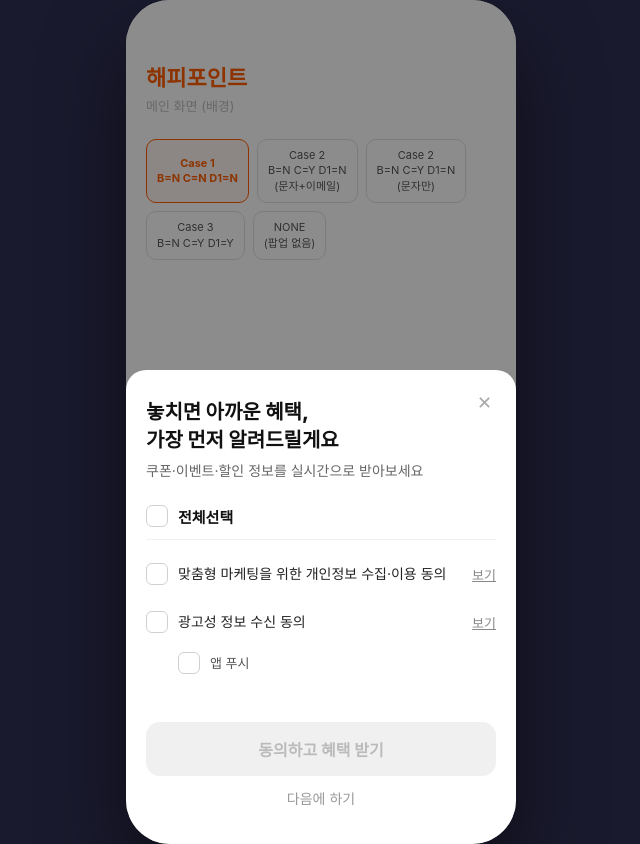
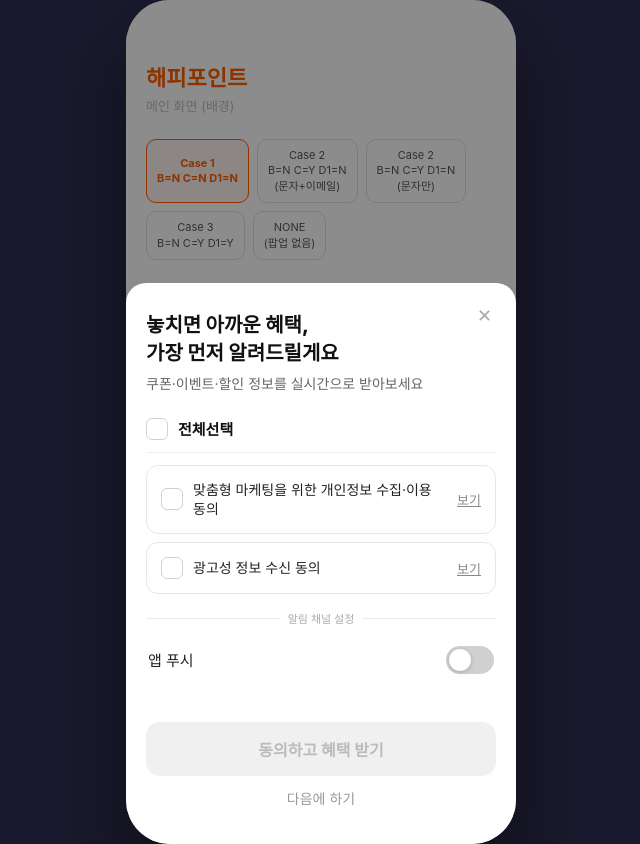
Before and after one commit to songyuin-ai/targeting-push-popup, a React (Vite) app: page / in a window 1280 px wide. Shown: the whole page, without its empty margins (319-959 px from the left). Built offline with nearby package versions, Linux system fonts and the light colour scheme; a web font is replaced by a local one.

Commit message:
feat: 동의서(카드형)와 채널 수신(토글)으로 UI 분리, 섹션 구분선 추가

```diff
--- /dev/null
+++ b/src/components/ConsentPopup/ChannelToggleItem.module.css
@@ -0,0 +1,57 @@
+.row {
+  display: flex;
+  align-items: center;
+  justify-content: space-between;
+  min-height: 44px;
+  padding: 2px 0;
+}
+
+.sub {
+  padding-left: 0;
+  min-height: 38px;
+}
+
+.label {
+  font-size: 15px;
+  color: #222;
+  line-height: 1.4;
+}
+
+.sub .label {
+  font-size: 14px;
+  color: #444;
+}
+
+.toggle {
+  position: relative;
+  width: 48px;
+  height: 28px;
+  border-radius: 14px;
+  background: #d0d0d0;
+  border: none;
+  cursor: pointer;
+  padding: 0;
+  flex-shrink: 0;
+  transition: background 0.2s ease;
+}
+
+.toggle.on {
+  background: #ff5c00;
+}
+
+.thumb {
+  position: absolute;
+  top: 3px;
+  left: 3px;
+  width: 22px;
+  height: 22px;
+  border-radius: 50%;
+  background: #fff;
+  box-shadow: 0 1px 4px rgba(0,0,0,0.2);
+  transition: transform 0.2s ease;
+  display: block;
+}
+
+.toggle.on .thumb {
+  transform: translateX(20px);
+}
--- /dev/null
+++ b/src/components/ConsentPopup/ChannelToggleItem.tsx
@@ -0,0 +1,27 @@
+import styles from './ChannelToggleItem.module.css';
+import type { ConsentItemCode } from '../../types/consent';
+
+interface Props {
+  code: ConsentItemCode;
+  label: string;
+  checked: boolean;
+  onChange: (code: ConsentItemCode) => void;
+  sub?: boolean;
+}
+
+export function ChannelToggleItem({ code, label, checked, onChange, sub }: Props) {
+  return (
+    <div className={`${styles.row} ${sub ? styles.sub : ''}`}>
+      <span className={styles.label}>{label}</span>
+      <button
+        className={`${styles.toggle} ${checked ? styles.on : ''}`}
+        onClick={() => onChange(code)}
+        role="switch"
+        aria-checked={checked}
+        type="button"
+      >
+        <span className={styles.thumb} />
+      </button>
+    </div>
+  );
+}
--- a/src/components/ConsentPopup/ConsentItem.module.css
+++ b/src/components/ConsentPopup/ConsentItem.module.css
@@ -1,20 +1,19 @@
-.item {
+.card {
   display: flex;
   align-items: center;
   gap: 10px;
+  padding: 14px 14px;
+  border: 1.5px solid #e8e8e8;
+  border-radius: 12px;
   cursor: pointer;
   user-select: none;
-  min-height: 44px;
+  transition: border-color 0.15s;
+  background: #fff;
 }
 
-.subItem {
-  padding-left: 32px;
-  min-height: 38px;
-}
-
-.subItem .label {
-  font-size: 13px;
-  color: #555;
+.cardChecked {
+  border-color: #ff5c00;
+  background: #fff9f7;
 }
 
 .checkbox {
@@ -32,7 +31,7 @@
   padding: 0;
 }
 
-.checkbox.checked {
+.checked {
   background: #ff5c00;
   border-color: #ff5c00;
 }
--- a/src/components/ConsentPopup/ConsentItem.tsx
+++ b/src/components/ConsentPopup/ConsentItem.tsx
@@ -4,16 +4,14 @@ import type { ConsentItemCode } from '../../types/consent';
 interface Props {
   code: ConsentItemCode;
   label: string;
-  hasDetail: boolean;
   checked: boolean;
   onChange: (code: ConsentItemCode) => void;
   onDetailOpen: (code: 'B' | 'C') => void;
-  sub?: boolean;
 }
 
-export function ConsentItem({ code, label, hasDetail, checked, onChange, onDetailOpen, sub }: Props) {
+export function ConsentItem({ code, label, checked, onChange, onDetailOpen }: Props) {
   return (
-    <label className={`${styles.item} ${sub ? styles.subItem : ''}`} onClick={e => e.preventDefault()}>
+    <div className={`${styles.card} ${checked ? styles.cardChecked : ''}`}>
       <button
         className={`${styles.checkbox} ${checked ? styles.checked : ''}`}
         onClick={() => onChange(code)}
@@ -24,7 +22,7 @@ export function ConsentItem({ code, label, hasDetail, checked, onChange, onDetai
         {checked && <CheckIcon />}
       </button>
       <span className={styles.label} onClick={() => onChange(code)}>{label}</span>
-      {hasDetail && (code === 'B' || code === 'C') && (
+      {(code === 'B' || code === 'C') && (
         <button
           className={styles.detailBtn}
           onClick={() => onDetailOpen(code)}
@@ -33,7 +31,7 @@ export function ConsentItem({ code, label, hasDetail, checked, onChange, onDetai
           보기
         </button>
       )}
-    </label>
+    </div>
   );
 }
 
--- a/src/components/ConsentPopup/ConsentPopup.module.css
+++ b/src/components/ConsentPopup/ConsentPopup.module.css
@@ -105,6 +105,41 @@
   gap: 4px;
 }
 
+.docSection {
+  display: flex;
+  flex-direction: column;
+  gap: 8px;
+}
+
+.sectionDivider {
+  display: flex;
+  align-items: center;
+  gap: 8px;
+  margin: 16px 0 12px;
+}
+
+.sectionDivider::before,
+.sectionDivider::after {
+  content: '';
+  flex: 1;
+  height: 1px;
+  background: #ebebeb;
+}
+
+.sectionLabel {
+  font-size: 11px;
+  color: #aaa;
+  font-weight: 500;
+  white-space: nowrap;
+}
+
+.channelSection {
+  display: flex;
+  flex-direction: column;
+  gap: 4px;
+  padding: 0 2px;
+}
+
 .caption {
   margin: 14px 0 0;
   font-size: 12px;
--- a/src/components/ConsentPopup/ConsentPopup.tsx
+++ b/src/components/ConsentPopup/ConsentPopup.tsx
@@ -1,6 +1,7 @@
 import { useState } from 'react';
 import styles from './ConsentPopup.module.css';
 import { ConsentItem } from './ConsentItem';
+import { ChannelToggleItem } from './ChannelToggleItem';
 import { ConsentDetail } from './ConsentDetail';
 import { useConsentPopup } from '../../hooks/useConsentPopup';
 import { buildItemConfigs, DETAIL_CONTENT, resolveCase } from '../../api/consentApi';
@@ -24,8 +25,13 @@ export function ConsentPopup({ data, onAgree, onDismiss }: Props) {
   const [detailCode, setDetailCode] = useState<'B' | 'C' | null>(null);
 
   const showSelectAll = items.length >= 2;
-  // Case1에서 C와 D1은 함께 노출되므로 D1은 C 하위로 렌더
   const isCase1 = consentCase === 'CASE1';
+  const isCase2 = consentCase === 'CASE2';
+
+  // 동의서 항목 (카드형): B, C
+  const docItems = items.filter(i => i.code === 'B' || i.code === 'C');
+  // 채널 항목 (토글형): D1
+  const channelItems = items.filter(i => i.code === 'D1');
 
   const caption = buildCaption(consentCase, data.activeAdChannels);
 
@@ -44,7 +50,7 @@ export function ConsentPopup({ data, onAgree, onDismiss }: Props) {
 
           <div className={styles.header}>
             <h1 className={styles.headline}>놓치면 아까운 혜택,<br />가장 먼저 알려드릴게요</h1>
-            {consentCase === 'CASE1' && (
+            {isCase1 && (
               <p className={styles.sub}>쿠폰·이벤트·할인 정보를 실시간으로 받아보세요</p>
             )}
           </div>
@@ -52,11 +58,7 @@ export function ConsentPopup({ data, onAgree, onDismiss }: Props) {
           <div className={styles.body}>
             {showSelectAll && (
               <>
-                <button
-                  className={styles.selectAllRow}
-                  onClick={toggleAll}
-                  type="button"
-                >
+                <button className={styles.selectAllRow} onClick={toggleAll} type="button">
                   <span className={`${styles.selectAllBox} ${allChecked ? styles.selectAllChecked : ''}`}>
                     {allChecked && <CheckAllIcon />}
                   </span>
@@ -66,31 +68,40 @@ export function ConsentPopup({ data, onAgree, onDismiss }: Props) {
               </>
             )}
 
-            <div className={styles.itemList}>
-              {items.filter(item => !(isCase1 && item.code === 'D1')).map(item => (
-                <div key={item.code}>
+            {/* 동의서 섹션 */}
+            <div className={styles.docSection}>
+              {docItems.map(item => (
                 <ConsentItem
+                  key={item.code}
                   code={item.code}
                   label={item.label}
-                    hasDetail={item.hasDetail}
                   checked={checked[item.code]}
                   onChange={toggleItem}
                   onDetailOpen={setDetailCode}
                 />
-                  {isCase1 && item.code === 'C' && (
-                    <ConsentItem
-                      code="D1"
-                      label="앱 푸시"
-                      hasDetail={false}
-                      checked={checked['D1']}
-                      onChange={toggleItem}
-                      onDetailOpen={setDetailCode}
-                      sub
-                    />
-                  )}
-                </div>
               ))}
             </div>
+
+            {/* 채널 수신 설정 섹션 */}
+            {channelItems.length > 0 && (
+              <>
+                <div className={styles.sectionDivider}>
+                  <span className={styles.sectionLabel}>알림 채널 설정</span>
+                </div>
+                <div className={styles.channelSection}>
+                  {/* Case1: D1은 C 하위처럼 들여쓰기 없이 플랫하게, Case2: 동일 */}
+                  {channelItems.map(item => (
+                    <ChannelToggleItem
+                      key={item.code}
+                      code={item.code}
+                      label={isCase2 ? '광고성 푸시 수신' : '앱 푸시'}
+                      checked={checked[item.code]}
+                      onChange={toggleItem}
+                    />
+                  ))}
+                </div>
+              </>
+            )}
 
             {caption && (
               <p className={styles.caption}>{caption}</p>
```
Lines whose indentation alone changed are shown as unchanged.
